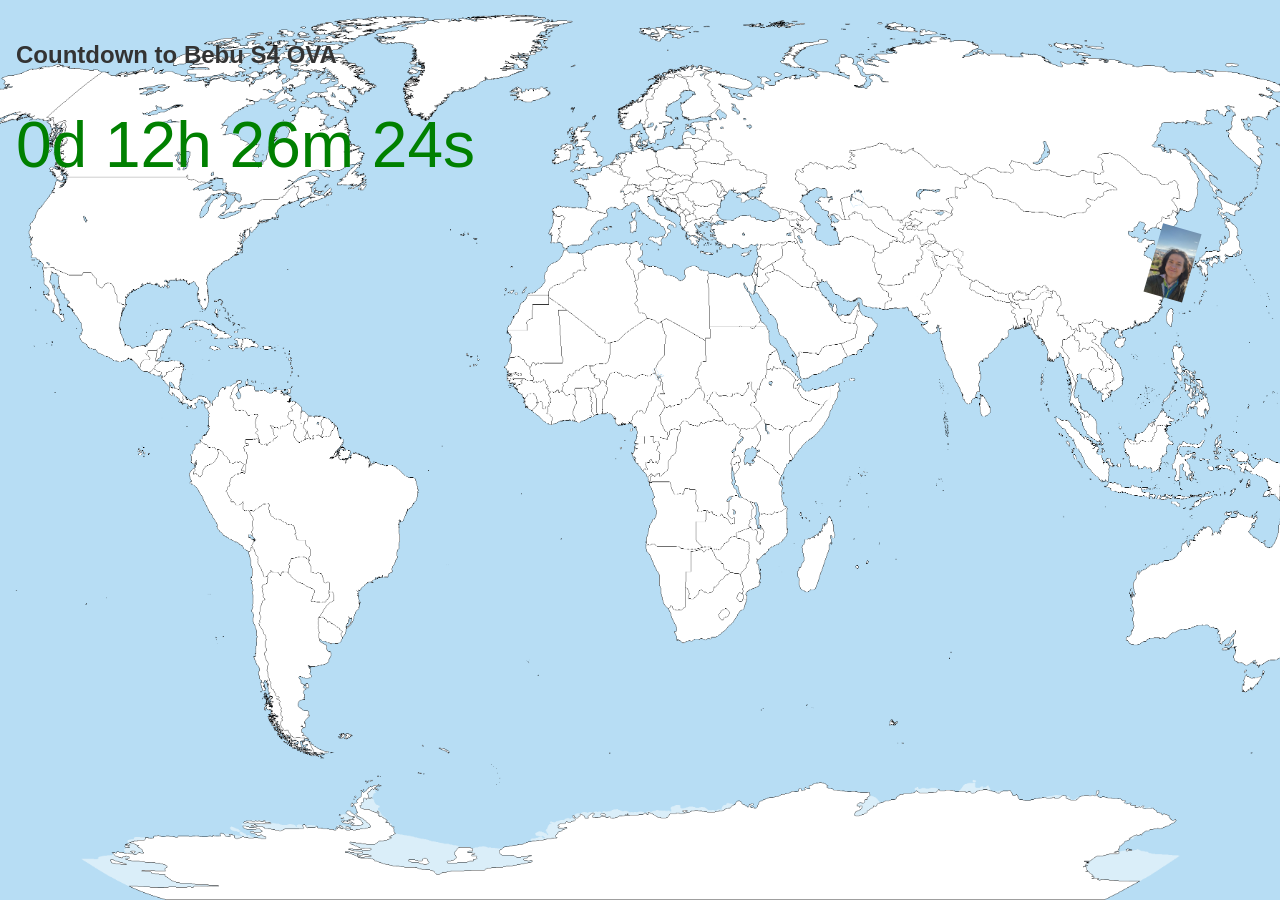
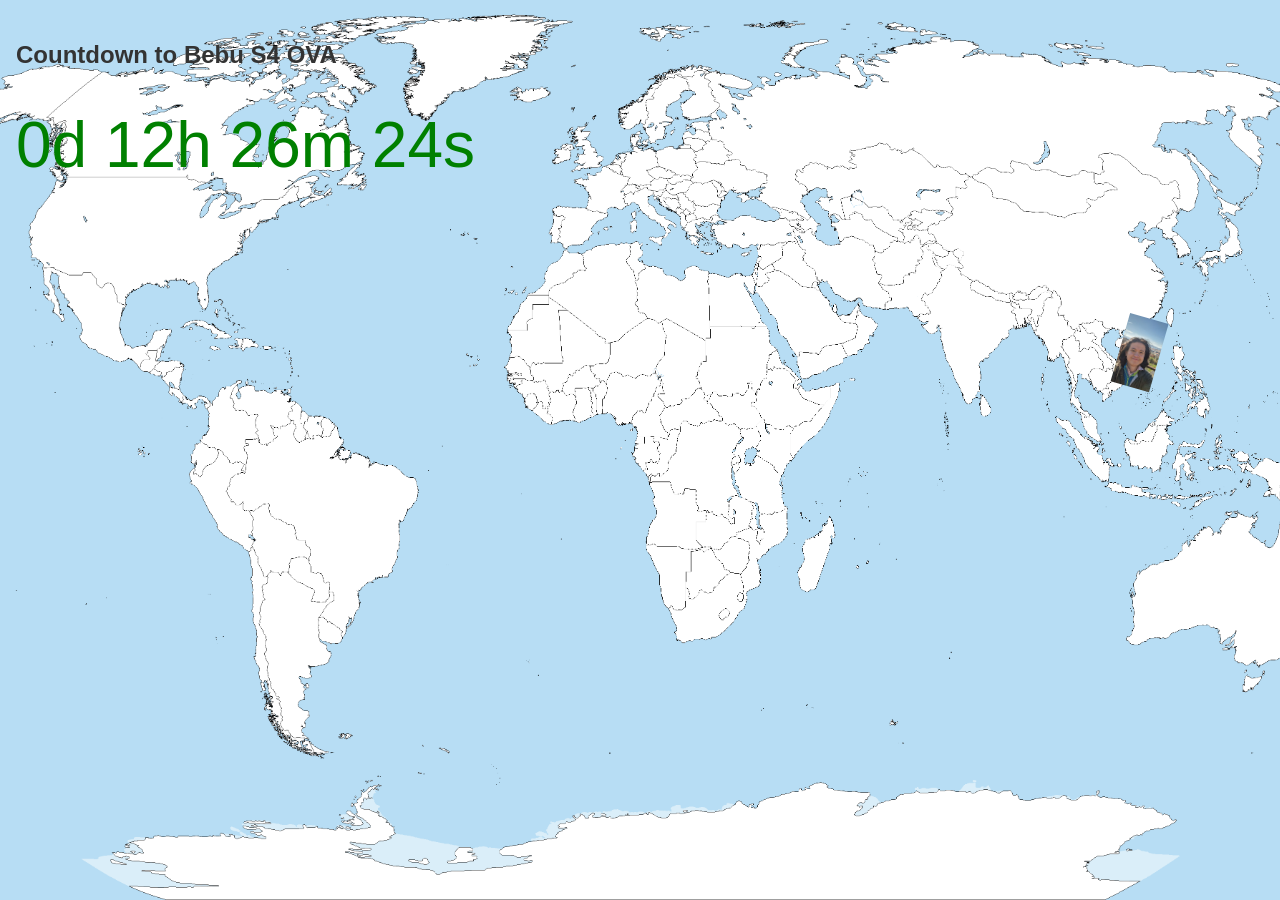
Before and after one commit to apolmiguel/apolmiguel.github.io, a Jekyll site: the page blog/vdaytimer.html, which Jekyll copies as it is, in a window 1280 px wide. Built offline with Jekyll 4.4.1, drawn with Linux system fonts in a browser that asks for light colours.

Commit message:
adjusted positions

```diff
--- a/blog/vdaytimer.html
+++ b/blog/vdaytimer.html
@@ -26,7 +26,7 @@
       background-color: transparent;
       margin: 20px 0;
       transition: width 1s linear;
-      transform: rotate(16deg) translateX(1020px) translateY(-280px);
+      transform: rotate(16deg) translateX(1030px) translateY(0px) scaleX(-1);
       transform-origin: left;
       position: relative;
     }
@@ -54,8 +54,8 @@
     <h2>Countdown to Bebu S4 OVA</h2>
     <div id="timerDisplay">0:00</div>
     <div id="timerLine">
-      <img id="leftImage" src="../images/left_photo.jpg" alt="Left Photo" style="width: 40px; height: auto;" />
-      <img id="rightImage" src="../images/right_photo.jpg" alt="Right Photo" style="width: 40px; height: auto;" />
+      <img id="leftImage" src="../images/right_photo.jpg" alt="Left Photo" style="width: 40px; height: auto;" />
+      <img id="rightImage" src="../images/left_photo.jpg" alt="Right Photo" style="width: 40px; height: auto;" />
     </div>
     <img id="endImage" src="../images/end_photo.jpg" alt="End Photo" />
   </main>
```
Also changed, not shown: other parts of blog/vdaytimer.html (+3 -2 lines).
